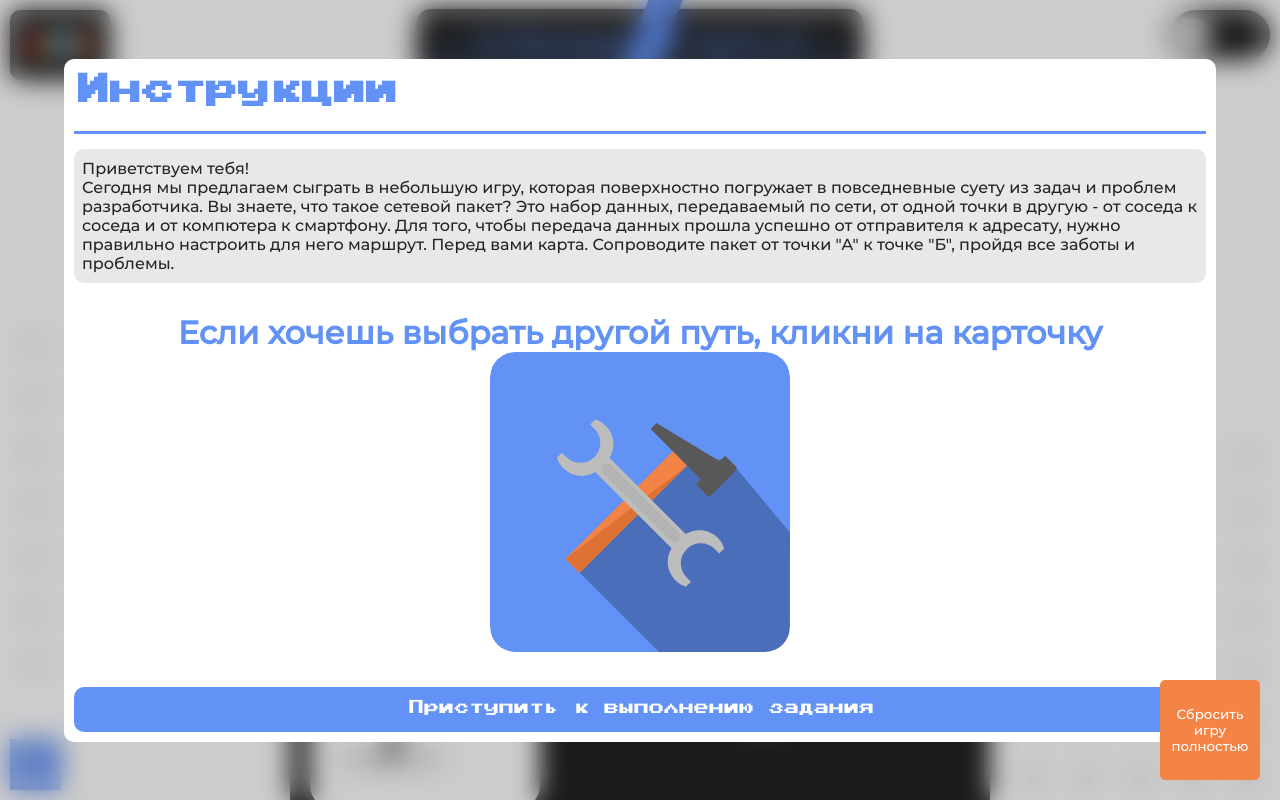
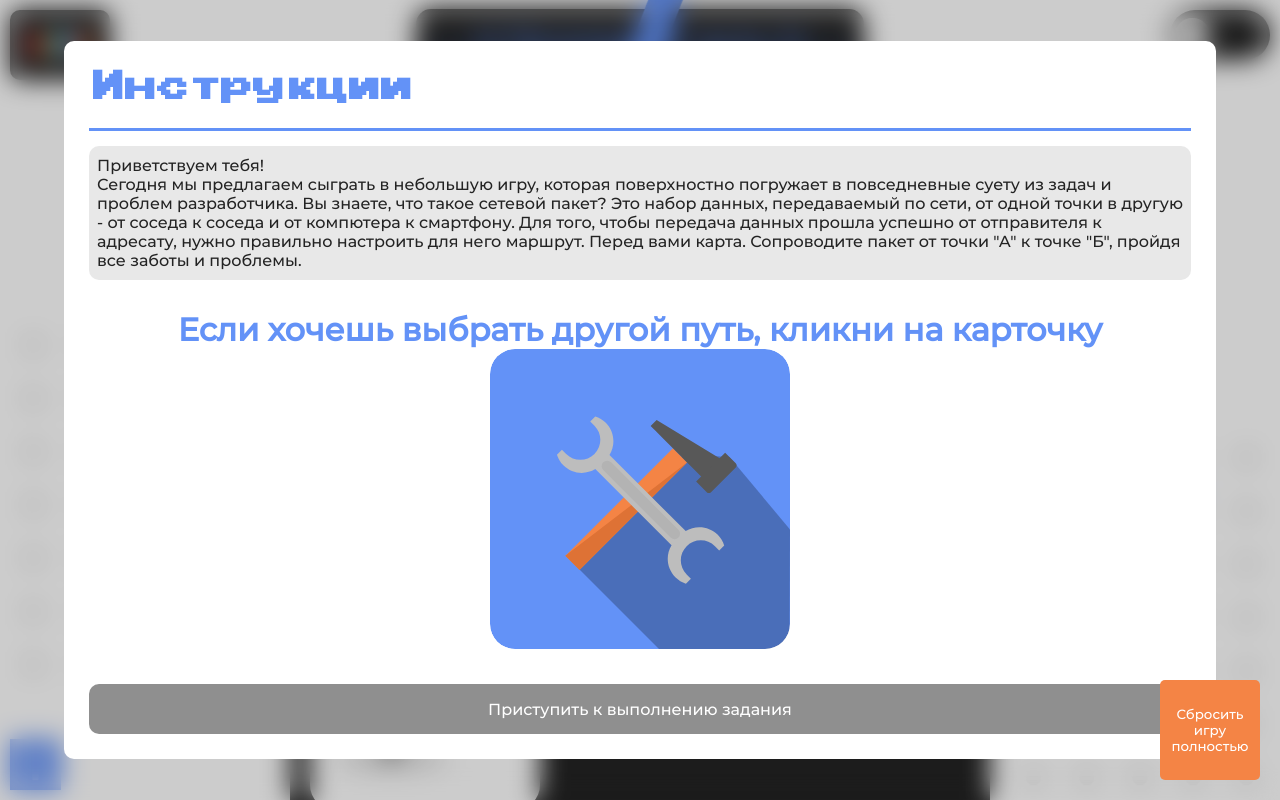
Before and after one commit to autobuscgt/openday, a React (Create React App) app: page / in a window 1280 px wide. Shown: the top 800 px of the page. Built offline with nearby package versions, Linux system fonts and the light colour scheme.

Commit message:
Фикс стилей для findBug2 findBug610, Удаления с кнопок подтверждения PM, но оставил в заголовках, фикс инста анимации в пути разработчика, обновление README.MD

```diff
--- a/src/components/Games/Alchemy.js
+++ b/src/components/Games/Alchemy.js
@@ -310,11 +310,16 @@ const Alchemy = ({onComplete}) => {
     return (
         <div>
             <div className='alchemy-container' onClick={(e) => e.stopPropagation()}>
-                <div>
+                <div className='modal-question'>
                     <p>Для построения топологии сети, в которой движется пакет, необходимо собрать воедино все роутеры и соединить в сетку. Проведём аналогию и поалхимичим!</p>
                     <p>Используйте панель управления слева, чтобы перетаскивать предметы, соединять их и получать новые! МКИТ</p>
                 </div>
-                <div className="progress-info">
+                {/*
+
+                    ВРЕМЕННО УБРАЛ ПОТОМУ ЧТО ОЧЕНЬ СИЛЬНО ЛОМАЕТСЯ ВЕРСТКА
+
+                */}
+                {/* <div className="progress-info">
                     <span>Прогресс: {availableItems.length} / {allPossibleItems.length}</span>
                     <div className="progress-bar">
                         <div
@@ -324,7 +329,7 @@ const Alchemy = ({onComplete}) => {
                             }}
                         />
                     </div>
-                </div>
+                </div> */}
                 {showCompletionMessage && (
                     <div className="completion-message">
                         <div className="completion-content">
--- a/src/components/Games/FindBug2.js
+++ b/src/components/Games/FindBug2.js
@@ -71,8 +71,7 @@ else{
     };
 
     return (
-        <div>
-            <div className="console-content">
+            <div>
                 <div className="modal-question" onCopy={(e) => e.preventDefault()}>
                     <p>В сетевом пакете оказалось слишком много данных. Помогите их сократить.</p>
                     <p>Вам представлен код с ошибкой. Исправьте его, чтобы в окне вывода появлялось правильное сообщение.</p>
@@ -111,9 +110,7 @@ else{
                     >
                     Сбросить изменения
                     </button>
-
             </div>
-        </div>
     );
 };
 
--- a/src/components/Games/FindBug610.js
+++ b/src/components/Games/FindBug610.js
@@ -66,8 +66,8 @@ return(calculateSum(6, '10')); `);
         };
 
     return (
-        <div>
-            <div className="console-content">
+
+            <div>
                 <div className="modal-question" onCopy={(e) => e.preventDefault()}>
                     <p>Необходимо посчитать длину пакета в байтах, чтобы рассчитать примерное время передачи.</p>
                     <p>Вам представлен код с ошибкой. Ожидается что вернется число 16, но по какой-то причине выводится 610.</p>
@@ -107,7 +107,7 @@ return(calculateSum(6, '10')); `);
                 Сбросить изменения
                 </button>}
             </div>
-        </div>
+
     );
 };
 
--- a/src/components/Games/TypeText.js
+++ b/src/components/Games/TypeText.js
@@ -46,7 +46,9 @@ const TypeText = () => {
                 if (currentTaskIndex === allText.length - 1) {
                     setResult("Ура! Все задания выполнены! Пакет нашёл новый путь и продолжает движение");
                     setButtonText(false);
-                    updateQuestStatus('lead', true);
+                    setTimeout(()=>{
+                        updateQuestStatus('lead', true);
+                    }, 2000)
                 } else {
                     setResult("Отлично! Переходим к следующему заданию");
                     setButtonText("Следующее задание");
--- a/src/components/QuestTracker.js
+++ b/src/components/QuestTracker.js
@@ -15,14 +15,11 @@ function QuestTracker(){
     const allMainCompleted = completedCount === mainQuests.length;
     const allDevCompleted = completedDevCount === devQuests.length;
 
-    console.log(allMainCompleted);
     useEffect(()=> {
         if(allMainCompleted || allDevCompleted){
-            setTimeout(()=>{
-                setShowAnimation(true)
-            }, 3000)
+            setShowAnimation(true)
         }
-    },[allMainCompleted,showAnimation, allDevCompleted])
+    },[allMainCompleted, showAnimation, allDevCompleted])
     return (
         <div>
             {allMainCompleted || allDevCompleted ? <End isOpen={showAnimation} onClose={()=> setShowAnimation(false)}/> : ""}
--- a/src/styles/centerDiv.css
+++ b/src/styles/centerDiv.css
@@ -26,14 +26,14 @@
     box-shadow: 0 20px 60px rgba(0, 0, 0, 0.3);
 }
 
-.modal-question {
+/* .modal-question {
     background: linear-gradient(135deg, #f5f7fa 0%, #c3cfe2 100%);
     padding: 20px;
     border-radius: 10px;
     margin-bottom: 20px;
-}
+} */
 
-.modal-question p {
+/* .modal-question p {
     margin: 10px 0;
     color: #333;
     font-size: 14px;
@@ -43,7 +43,7 @@
 .modal-question p:first-child {
     font-weight: bold;
     color: #2c3e50;
-}
+} */
 
 .modal-question i {
     background: #dc9c4f;
@@ -304,14 +304,18 @@
     background: #e0e0e0;
     border-radius: 4px;
     overflow: hidden;
-    margin-bottom: 10px;
+    margin-top: 5px;
 }
 
 .progress-fill {
     height: 100%;
-    background: linear-gradient(90deg, #8697e3 0%, #4026e7 100%);
-    transition: width 0.3s ease;
+    background: linear-gradient(90deg, var(--white-purple) 0%, var(--white-purple) 100%);
+    transition: width 0.2s ease;
     border-radius: 4px;
+}
+
+.progress-info{
+    margin: 20px 0px;
 }
 
 /* Статистика */
--- a/src/styles/findBug.css
+++ b/src/styles/findBug.css
@@ -18,6 +18,7 @@
 }
 
 .consoleW {
+  resize: none;
   padding: 10px;
   width: 30vw;
   height: 180px;
--- a/src/styles/question.css
+++ b/src/styles/question.css
@@ -1,10 +1,9 @@
 .modal-question {
-  margin-bottom: 25px;
-  padding: 15px;
+  padding: 15px 15px;
   background-color: #f8f9fa;
-
   border-left: 4px solid var(--white-purple);
 }
+
 h2 {
   margin: 10px 0px;
 }
--- a/src/styles/style.css
+++ b/src/styles/style.css
@@ -82,6 +82,7 @@ body {
 .close-btn {
     border: 0;
     border-radius: 5px;
+    height: 50px;
     color: white;
     font-family: MM;
     font-size: 1rem;
@@ -92,12 +93,12 @@ body {
 
 .close-btn.yes {
     background-color: var(--green-color);
+    filter: saturate(1);
 }
 
 .close-btn:hover {
     opacity: 0.8;
     transition: 0.2s all;
-    ;
 }
 
 /*
@@ -123,7 +124,7 @@ body {
     z-index: 99999;
     font-family: MM;
     background-color: white;
-    padding: 10px;
+    padding: 25px;
     border-radius: var(--border-square-radius);
     max-width: 90%;
     text-align: left;
@@ -131,6 +132,7 @@ body {
 }
 
 .modal-content h2 {
+    margin: 20px 0px;
     font-family: MB;
     color: var(--dark-grey);
 }
@@ -154,15 +156,16 @@ body {
 
 .modal-footer button {
     width: 100%;
-    height: 45px;
+    height: 50px;
     margin-top: var(--def-padding);
     background-color: var(--white-purple);
+    filter: saturate(0);
     border: none;
     color: white;
     border-radius: var(--border-square-radius);
     transition: 0.2s;
-    font-family: PM;
-    font-size: 15px;
+    font-family: MM;
+    font-size: 1rem ;
 }
 
 .modal-footer button:hover {
@@ -187,7 +190,7 @@ body {
 .modal-question {
     background-color: var(--white-grey);
     padding: 15px;
-    margin-bottom: 10px;
+    margin: 20px 0px;
 }
 
 .modal-question p {
@@ -593,6 +596,7 @@ body {
     color: white;
     font-size: 1rem;
     cursor: pointer;
+    height: 50px;
     opacity: 1;
     transition: 0.2s;
 }
```
Also changed, not shown: 1 other file (tests, documents, lock files or other folders).
